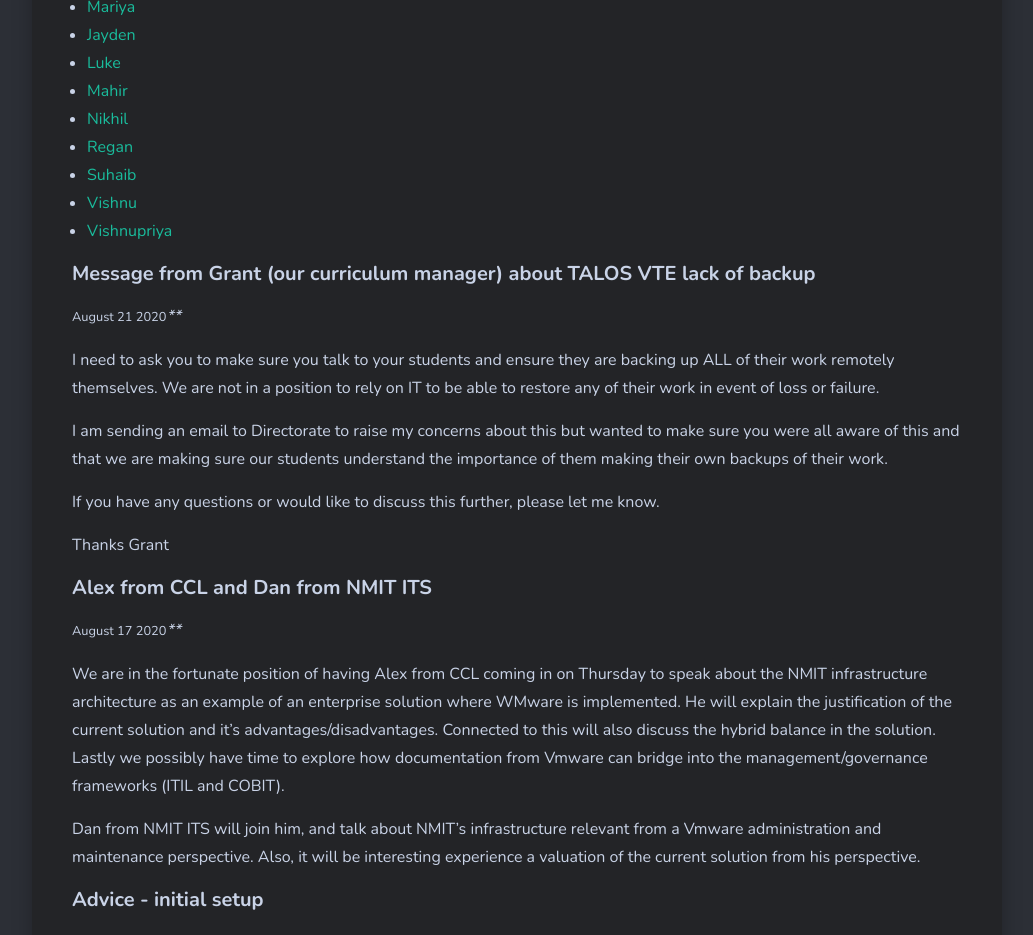
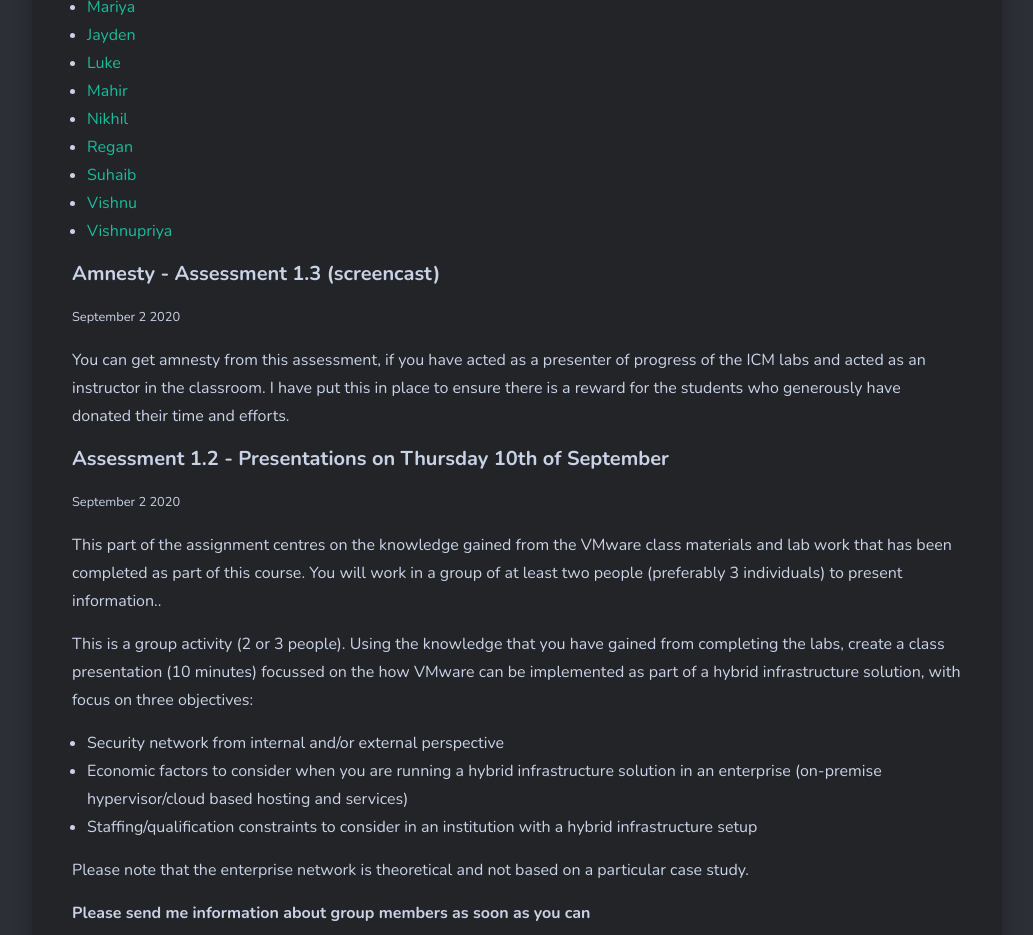
Before and after one commit to larsoliverdam/nmit, a Jekyll site: the page built from _pages/NET701.md, in a window 1280 px wide and 1400 px high, scrolled down 1158 px. Shown: the top 935 px of the window, without its empty margins (123-1156 px from the left). Built offline with Jekyll 4.4.1, drawn with Linux system fonts in a browser that asks for light colours; nearby versions of some CDN libraries; comment, search, counter and statistics services are not loaded; some of the changed text lies outside the part shown.

Commit message:
NET701 update

```diff
--- a/_pages/NET701.md
+++ b/_pages/NET701.md
@@ -25,8 +25,33 @@
 * [Vishnu](https://badboynet701.wordpress.com/)
 * [Vishnupriya](https://vishnupriyanet701.wordpress.com/)
 
+#### Amnesty - Assessment 1.3 (screencast)
+<small>September 2 2020</small>
+
+You can get amnesty from this assessment, if you have acted as a presenter of progress of the ICM labs and acted as an instructor in the classroom. I have put this in place to ensure there is a reward for the students who generously have donated their time and efforts.
+
+#### Assessment 1.2 - Presentations on Thursday 10th of September
+<small>September 2 2020</small>
+
+This part of the assignment centres on the knowledge gained from the VMware class materials and lab work that has been completed as part of this course.  You will work in a group of at least two people (preferably 3 individuals) to present information..
+
+This is a group activity (2 or 3 people).  Using the knowledge that you have gained from completing the labs, create a class presentation (10 minutes) focussed on the how VMware can be implemented as part of a hybrid infrastructure solution, with focus on three objectives:
+
+* Security network from internal and/or external perspective
+* Economic factors to consider when you are running a hybrid infrastructure solution in an enterprise (on-premise hypervisor/cloud based hosting and services)
+* Staffing/qualification constraints to consider in an institution with a hybrid infrastructure setup
+
+Please note that the enterprise network is theoretical and not based on a particular case study.
+
+**Please send me information about group members as soon as you can**
+
+#### Instructional video on WMWare 6.5 ICM
+<small>September 2 2020</small>
+
+<iframe width="560" height="315" src="https://www.youtube.com/embed/videoseries?list=PLPbPssOfdt-wGk3BJ_cBIbRoq6c9YZC86" frameborder="0" allow="accelerometer; autoplay; encrypted-media; gyroscope; picture-in-picture" allowfullscreen></iframe>
+
 #### Message from Grant (our curriculum manager) about TALOS VTE lack of backup
-<small>August 21 2020</small>****
+<small>August 21 2020</small>
 
 I need to ask you to make sure you talk to your students and ensure they are backing up ALL of their work remotely themselves.  We are not in a position to rely on IT to be able to restore any of their work in event of loss or failure.
 
@@ -38,7 +63,7 @@
 Grant
 
 #### Alex from CCL and Dan from NMIT ITS
-<small>August 17 2020</small>****
+<small>August 17 2020</small>
 
 We are in the fortunate position of having Alex from CCL coming in on Thursday to speak about the NMIT infrastructure architecture as an example of an enterprise solution where WMware is implemented. He will explain the justification of the current solution and it’s advantages/disadvantages. Connected to this will also discuss the hybrid balance in the solution. Lastly we possibly have time to explore how documentation from Vmware can  bridge into the management/governance frameworks  (ITIL and COBIT).
 
```
